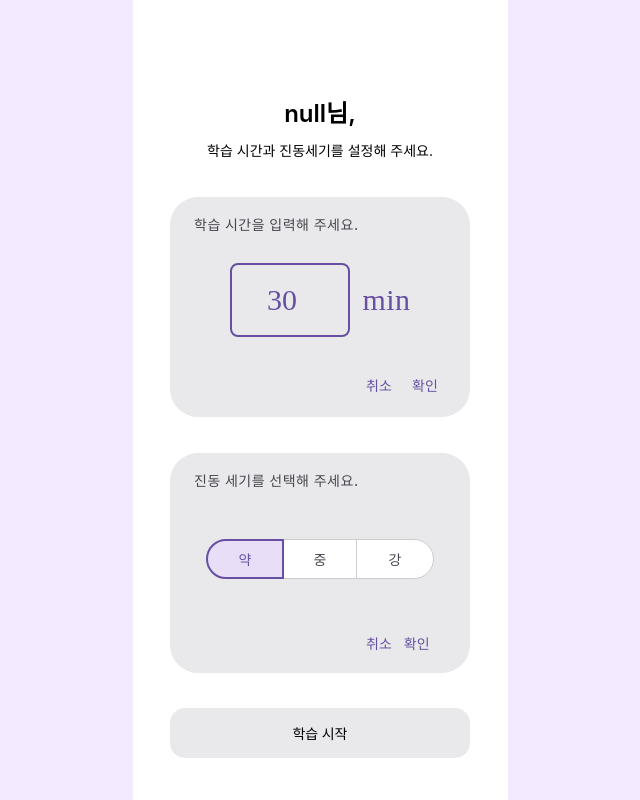
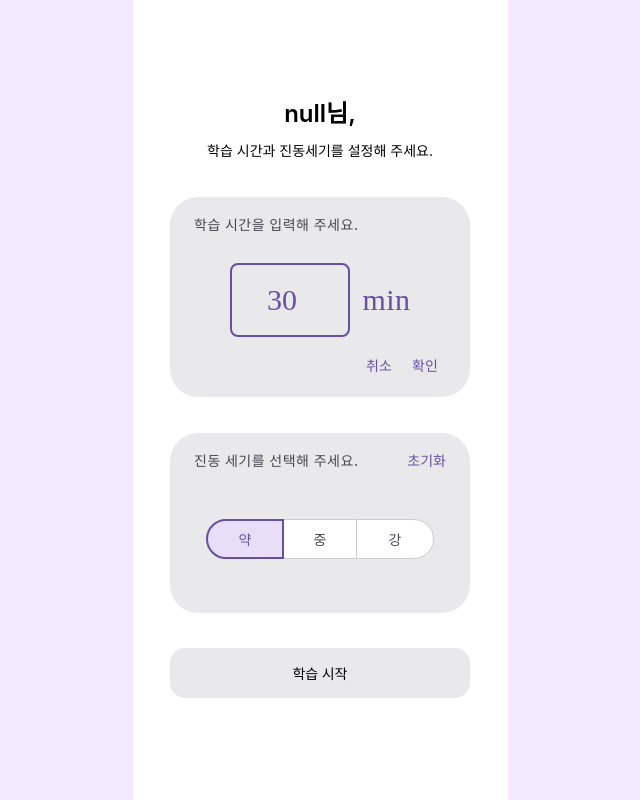
Before and after one commit to HCI-WakeupBuddy/wakeupbuddy-FE, a React (Vite) app: page /setting in a window 1280 px wide. Shown: the whole page, without its empty margins (320-960 px from the left). Built offline with nearby package versions, Linux system fonts and the light colour scheme; a web font is replaced by a local one.

Commit message:
Chore: 진동세기 선택 수정 완료

```diff
--- a/src/components/common/SettingTime.jsx
+++ b/src/components/common/SettingTime.jsx
@@ -67,7 +67,7 @@ const Box = styled.div`
   display: flex;
   position: relative;
   width: 300px;
-  height: 220px;
+  height: 200px;
   flex-direction: column;
   align-items: flex-start;
   gap: 20px;
--- a/src/components/common/SettingVibration.jsx
+++ b/src/components/common/SettingVibration.jsx
@@ -2,44 +2,51 @@ import React, { useState } from "react";
 import styled from "styled-components";
 
 const SettingVibration = () => {
-  const [vibrationLevel, setVibrationLevel] = useState("약"); // 진동 세기 상태
+  const [vibrationLevel, setVibrationLevel] = useState("level1"); // 진동 세기 상태
 
-  const handleVibration = () => {
-    localStorage.setItem("vibrationLevel", vibrationLevel);
+  const handleVibration = (e) => {
+    let levelId = e ? e.target.id : "";
+    setVibrationLevel(levelId);
+    localStorage.setItem("vibrationLevel", levelId);
+    console.log(levelId);
   };
 
-  const handleCancel = () => {
-    setVibrationLevel("약");
+  const handleCancel = (e) => {
+    let levelId = "level1";
+    setVibrationLevel(levelId);
+    localStorage.setItem("vibrationLevel", levelId);
+    console.log(levelId);
   };
 
   return (
     <Box>
-      <Title>진동 세기를 선택해 주세요.</Title>
+      <TitleBox>
+        <Title>진동 세기를 선택해 주세요.</Title>
+        <ResetBtn onClick={handleCancel}>초기화</ResetBtn>
+      </TitleBox>
       <Content>
         <Level1Btn
-          onClick={() => setVibrationLevel("약")}
-          isSelected={vibrationLevel === "약"}
+          id={"level1"}
+          onClick={handleVibration}
+          isSelected={vibrationLevel === "level1"}
         >
           약
         </Level1Btn>
         <Level2Btn
-          onClick={() => setVibrationLevel("중")}
-          isSelected={vibrationLevel === "중"}
+          id={"level2"}
+          onClick={handleVibration}
+          isSelected={vibrationLevel === "level2"}
         >
           중
         </Level2Btn>
         <Level3Btn
-          onClick={() => setVibrationLevel("강")}
-          isSelected={vibrationLevel === "강"}
+          id={"level3"}
+          onClick={handleVibration}
+          isSelected={vibrationLevel === "level3"}
         >
           강
         </Level3Btn>
       </Content>
-
-      <Buttons>
-        <Btn onClick={handleCancel}>취소</Btn>
-        <Btn onClick={handleVibration}>확인</Btn>
-      </Buttons>
     </Box>
   );
 };
@@ -48,24 +55,14 @@ export default SettingVibration;
 
 // 스타일 컴포넌트
 const Box = styled.div`
-  display: flex;
-  position: relative;
   width: 300px;
-  height: 220px;
-  flex-direction: column;
-  align-items: flex-start;
-  gap: 20px;
+  height: 180px;
   flex-shrink: 0;
   border-radius: 28px;
   background: #e9e9eb;
 `;
 
 const Title = styled.div`
-  display: flex;
-  padding: 20px 24px 0;
-  align-items: flex-start;
-  gap: 10px;
-  align-self: stretch;
   color: #49454f;
   font-size: 14px;
   font-weight: 500;
@@ -73,9 +70,17 @@ const Title = styled.div`
   letter-spacing: 0.5px;
 `;
 
+const TitleBox = styled.div`
+  padding: 20px 24px 0;
+  display: flex;
+  flex-direction: row;
+  align-items: center;
+  justify-content: space-between;
+`;
+
 const Content = styled.div`
   display: flex;
-  margin: 30px auto 0;
+  margin: 50px auto 0;
   align-items: center;
   flex-shrink: 0;
   align-self: stretch;
@@ -128,32 +133,11 @@ const Level3Btn = styled.button`
   z-index: ${(props) => (props.isSelected ? "100" : "0")};
 `;
 
-const Buttons = styled.div`
-  position: absolute;
-  left: 190px;
-  bottom: 10px;
-  display: flex;
-  height: 40px;
-  justify-content: center;
-  align-items: center;
-  /* gap: 8px; */
-`;
-
-const Btn = styled.button`
-  display: flex;
-  height: 40px;
-  flex-direction: column;
-  justify-content: center;
-  align-items: center;
-  gap: 8px;
+const ResetBtn = styled.div`
   background-color: #e9e9eb;
   border: none;
   color: #6750a4;
   font-size: 14px;
   font-weight: 500;
   cursor: pointer;
-
-  &:hover {
-    background-color: #d3d3e1;
-  }
 `;
--- a/src/page/DetectingPage.jsx
+++ b/src/page/DetectingPage.jsx
@@ -9,7 +9,9 @@ import Button from "../components/common/Button";
 const DetectingPage = () => {
   const navigate = useNavigate();
   const username = localStorage.getItem("username");
-  const initialMinutes = parseInt(localStorage.getItem("studyTime"), 10) || 0;
+  // const initialMinutes = parseInt(localStorage.getItem("studyTime"), 10) || 0;
+  localStorage.setItem("initialMinutes", 70);
+  const initialMinutes = localStorage.getItem("initialMinutes");
 
   const [minutes, setMinutes] = useState(initialMinutes);
   const [seconds, setSeconds] = useState(0);
```
